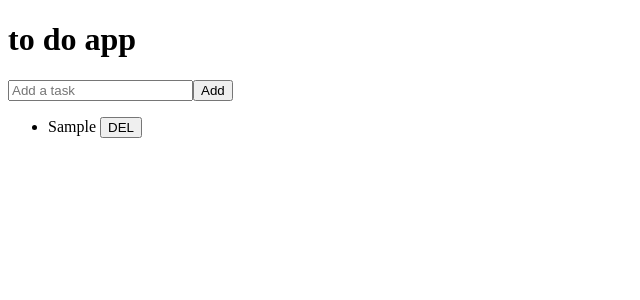
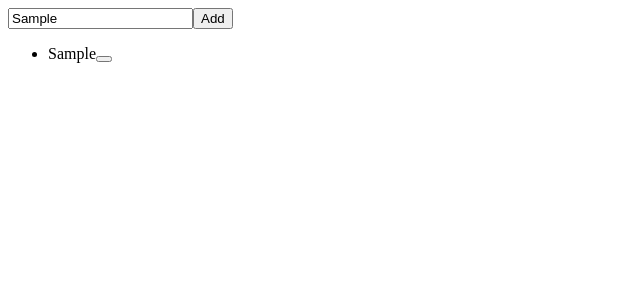
Before and after one commit to 72sevenzy2/react.ts-learning, a React (Vite) app in the folder react.ts/: page / in a window 1280 px wide. Both pictures are taken after typing "Sample" into the empty fields and a click on the button "Add". Shown: the top 300 px of the page, without its empty margins (0-640 px from the left). Built offline with nearby package versions, Linux system fonts and the light colour scheme.

Commit message:
refactored but with simpler code

```diff
--- a/react.ts/src/components/todo.tsx
+++ b/react.ts/src/components/todo.tsx
@@ -1,57 +1,37 @@
-import React, { useState, useReducer, type JSX } from "react";
+import React, { useState, type JSX } from "react";
 import submitconfig from "../config/submit";
 
-interface Todo { text: string; id: number; }
-interface deltodo { type: "delete"; payload: number }
-interface addtodo { type: "add"; payload: string }
+interface Todo { text: string; id: number };
 
-type ztodo = deltodo | addtodo;
+const Todoapp = (): JSX.Element => {
+    const [args, setter] = useState<string>("");
+    const [int, setint] = useState<Todo[]>([]);
 
-const reducerfunc = (state: Todo[], action: ztodo): Todo[] => {
-    switch (action.type) {
-        case "add":
-            const newtodo: Todo = { text: action.payload, id: Date.now() };
-            return [...state, newtodo];
-            break;
-        case "delete":
-            return state.filter(todo => todo.id !== action.payload);
-            break;
-        default: return state;
-    }
-}
+    const btnsub: string = "initialbutton";
 
-const Todoappp = (): JSX.Element => {
-    const [args, setter] = useState<string>("");
-    const [state, dispatch] = useReducer(reducerfunc, [] as Todo[]);
+    const handledelete = (id: number) => { return int.filter(todo => todo.id !== id); }
 
-    const buttonsubmit: string = "initialbutton";
-
-    const handleargs = (event: React.FormEvent<HTMLFormElement>): void => {
+    const handleadd = () => {
         if (args.trim() !== "") {
-            dispatch({ type: "add", payload: args }); setter("");
-            event.preventDefault(); console.log("rendered task"); // for debugging purposes
-        }
+            return setint([...int, { text: args, id: Date.now() }]);
+        } setter("");
     }
 
     return (
-        <>
-            <form onSubmit={handleargs}>
-                <h1>to do app</h1>
-                <input type="text" value={args} onChange={(event) => { setter(event.target.value) }}
-                    placeholder="Add a task" aria-label="Add a task" onKeyDown={(event) => submitconfig(event, buttonsubmit)} />
-                <button id={buttonsubmit} type="submit">Add</button>
-            </form>
+        <div>
+            <input type="text" value={args} onChange={(event) => setter(event.target.value)}
+                onKeyDown={(event: React.KeyboardEvent) => { submitconfig(event, btnsub) }} />
+            <button id={btnsub} onClick={handleadd}>Add</button>
+
             <ul>
-                {state.map(todo =>
-                    <li key={todo.id}>{todo.text} {" "}
-                        <button aria-label="Delete a task" onClick={() => dispatch({ type: "delete", payload: todo.id })}>
-                            DEL
-                        </button>
+                {int.map(todo =>
+                    <li key={todo.id}>{todo.text}
+                        <button onClick={() => handledelete(todo.id)}></button>
                     </li>
                 )}
             </ul>
-        </>
+        </div>
     )
 }
 
-export default Todoappp;
+export default Todoapp;
```
